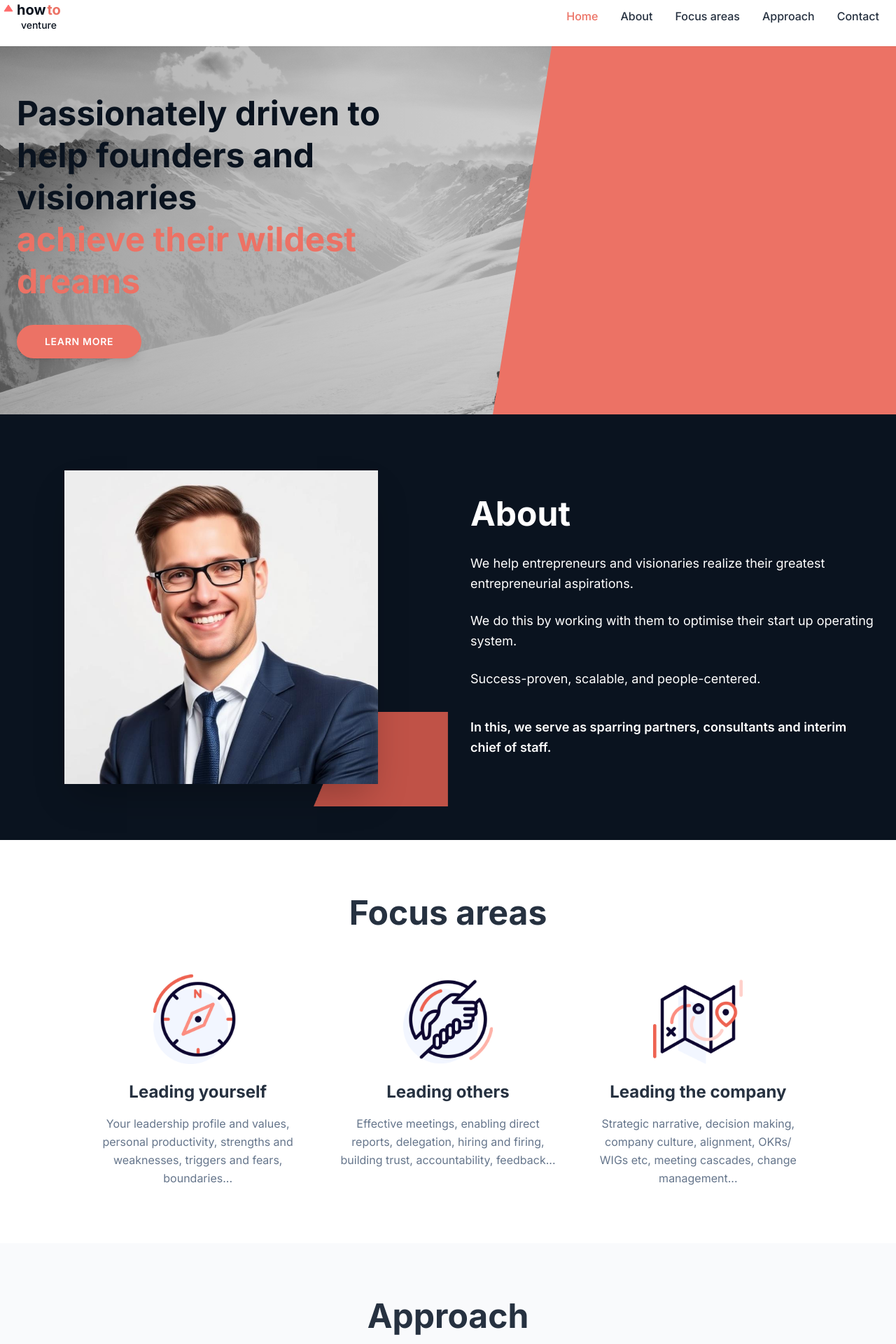
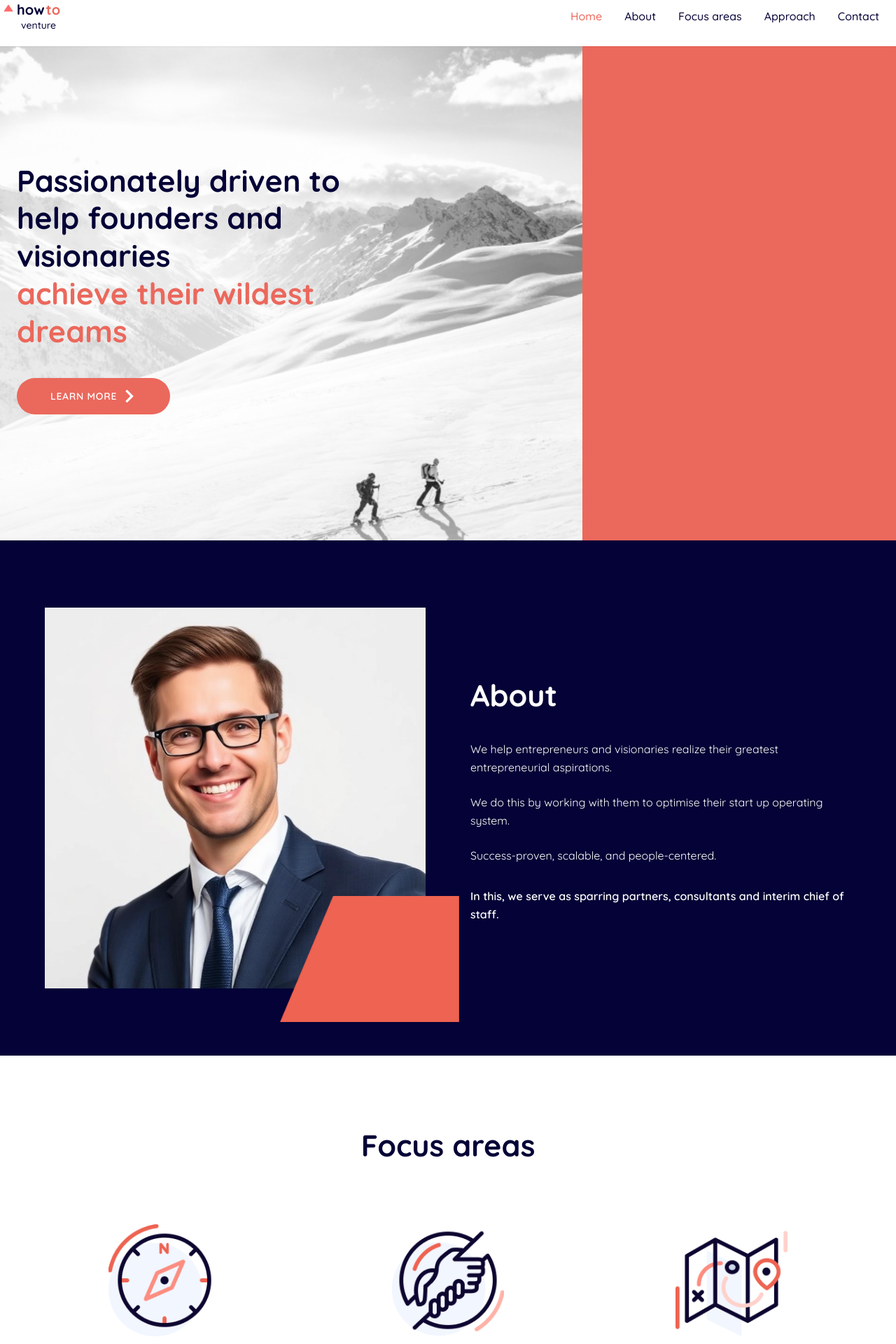
Before and after one commit to RoKCode-Hub/howto-venture, a React (Vite) app: page / in a window 1280 px wide. Shown: the part 20-1940 px from the top of the page at 70% size. Built offline with nearby package versions, Linux system fonts and the light colour scheme; the HTML template or start-up script is replaced by a standard one.

Commit message:
Refactor: Rebuild website using provided code

```diff
--- a/index.html
+++ b/index.html
@@ -11,7 +11,7 @@
     <meta property="og:description" content="We help entrepreneurs and visionaries realize their greatest entrepreneurial aspirations through hands-on coaching and strategic guidance." />
     <link rel="preconnect" href="https://fonts.googleapis.com">
     <link rel="preconnect" href="https://fonts.gstatic.com" crossorigin>
-    <link href="https://fonts.googleapis.com/css2?family=Inter:wght@400;500;600;700;800&display=swap" rel="stylesheet">
+    <link href="https://fonts.googleapis.com/css2?family=Quicksand:wght@400;500;600;700&display=swap" rel="stylesheet">
     <meta property="og:type" content="website" />
     <meta property="og:image" content="https://lovable.dev/opengraph-image-p98pqg.png" />
 
--- a/src/components/About.tsx
+++ b/src/components/About.tsx
@@ -3,27 +3,29 @@ import aboutGraphic from "@/assets/about-graphic.png";
 
 const About = () => {
   return (
-    <section id="about" className="py-20 bg-navy-dark">
+    <section id="about" className="py-24 bg-navy-dark">
       <div className="container mx-auto px-6">
-        <div className="grid md:grid-cols-2 gap-16 items-center">
-          {/* Profile Image with coral accent */}
-          <div className="relative flex items-center justify-center">
+        <div className="grid md:grid-cols-2 gap-16 items-center max-w-6xl mx-auto">
+          {/* Profile Image with graphic overlay */}
+          <div className="relative">
+            <div className="relative w-full">
               <img
                 src={profileImage}
                 alt="Professional profile"
-              className="relative z-10 rounded-none shadow-2xl w-full max-w-md"
+                className="w-full h-auto object-cover"
               />
               <img
                 src={aboutGraphic}
                 alt=""
-              className="absolute bottom-0 right-0 w-48 h-auto opacity-80 translate-x-8 translate-y-8"
+                className="absolute -bottom-12 -right-12 w-64 h-auto"
               />
+            </div>
           </div>
 
           {/* Content */}
           <div className="text-white">
-            <h2 className="text-4xl md:text-5xl font-bold mb-8">About</h2>
-            <div className="space-y-6 text-lg leading-relaxed">
+            <h2 className="text-[43px] font-quicksand font-bold mb-8">About</h2>
+            <div className="space-y-6 text-base leading-relaxed font-quicksand">
               <p>
                 We help entrepreneurs and visionaries realize their greatest entrepreneurial aspirations.
               </p>
@@ -33,10 +35,10 @@ const About = () => {
               <p>
                 Success-proven, scalable, and people-centered.
               </p>
-              <p className="font-semibold pt-4">
+            </div>
+            <p className="mt-8 font-semibold text-base leading-relaxed font-quicksand">
               In this, we serve as sparring partners, consultants and interim chief of staff.
             </p>
-            </div>
           </div>
         </div>
       </div>
--- a/src/components/Approach.tsx
+++ b/src/components/Approach.tsx
@@ -2,14 +2,14 @@ import approachImage from "@/assets/approach-image.png";
 
 const Approach = () => {
   return (
-    <section id="approach" className="py-20 bg-secondary/20">
+    <section id="approach" className="py-24 bg-white">
       <div className="container mx-auto px-6">
-        <h2 className="text-4xl md:text-5xl font-bold text-center mb-16 text-foreground">
+        <h2 className="text-[43px] font-quicksand font-bold text-center mb-20 text-navy-dark">
           Approach
         </h2>
 
-        <div className="grid md:grid-cols-2 gap-16 items-center max-w-6xl mx-auto">
-          <div className="space-y-6 text-lg leading-relaxed text-foreground order-2 md:order-1">
+        <div className="grid md:grid-cols-2 gap-20 items-start max-w-6xl mx-auto">
+          <div className="space-y-6 text-base leading-[1.6em] font-quicksand text-navy-dark">
             <p>
               Our approach is hands-on and focused on making you a more impactful leader. Working on
               your highest points of leverage involves doubling down on your strengths, but also
@@ -29,11 +29,11 @@ const Approach = () => {
             </p>
           </div>
 
-          <div className="order-1 md:order-2">
+          <div className="flex justify-center">
             <img
               src={approachImage}
               alt="Approach illustration"
-              className="w-full h-auto max-w-md mx-auto"
+              className="w-full max-w-md h-auto"
             />
           </div>
         </div>
--- a/src/components/FocusAreas.tsx
+++ b/src/components/FocusAreas.tsx
@@ -25,20 +25,20 @@ const FocusAreas = () => {
   ];
 
   return (
-    <section id="focus" className="py-20 bg-white">
+    <section id="focus" className="py-24 bg-white">
       <div className="container mx-auto px-6">
-        <h2 className="text-4xl md:text-5xl font-bold text-center mb-16 text-foreground">
+        <h2 className="text-[43px] font-quicksand font-bold text-center mb-20 text-navy-dark">
           Focus areas
         </h2>
 
-        <div className="grid md:grid-cols-3 gap-12 max-w-5xl mx-auto">
+        <div className="grid md:grid-cols-3 gap-16 max-w-6xl mx-auto">
           {areas.map((area, index) => (
             <div key={index} className="text-center">
-              <div className="inline-flex items-center justify-center w-32 h-32 mb-6">
+              <div className="inline-flex items-center justify-center w-40 h-40 mb-8">
                 <img src={area.icon} alt={area.title} className="w-full h-full object-contain" />
               </div>
-              <h3 className="text-2xl font-bold mb-4 text-foreground">{area.title}</h3>
-              <p className="text-muted-foreground leading-relaxed text-base">{area.description}</p>
+              <h3 className="text-[43px] font-quicksand font-bold mb-6 text-navy-dark leading-tight">{area.title}</h3>
+              <p className="text-muted-foreground leading-relaxed text-base font-quicksand">{area.description}</p>
             </div>
           ))}
         </div>
--- a/src/components/Hero.tsx
+++ b/src/components/Hero.tsx
@@ -9,42 +9,38 @@ const Hero = () => {
   };
 
   return (
-    <section id="home" className="relative mt-[72px] overflow-hidden">
-      <div className="relative h-[540px] flex items-center">
+    <section id="home" className="relative mt-[72px] overflow-hidden bg-white">
+      <div className="relative min-h-[720px] flex items-center">
         {/* Background Image */}
-        <div className="absolute inset-0 z-0">
+        <div className="absolute inset-0 z-0 w-[65%]">
           <img
             src={heroImage}
             alt="Mountain landscape with climbers"
             className="w-full h-full object-cover"
           />
-          {/* Grayscale overlay to match original */}
-          <div className="absolute inset-0" style={{
-            background: 'linear-gradient(to right, rgba(0,0,0,0.3), rgba(0,0,0,0.1))'
-          }} />
         </div>
 
-        {/* Coral Accent Shape - exact angle matching original */}
+        {/* Coral Accent Shape - exact from Wix */}
         <div
-          className="absolute right-0 top-0 h-full w-[45%] bg-accent hidden lg:block"
-          style={{
-            clipPath: 'polygon(15% 0, 100% 0, 100% 100%, 0% 100%)',
-          }}
+          className="absolute right-0 top-0 h-full w-[35%] bg-accent z-10"
         />
 
         {/* Content */}
-        <div className="container mx-auto px-6 relative z-10">
+        <div className="container mx-auto px-6 relative z-20">
           <div className="max-w-xl">
-            <h1 className="text-[2.5rem] md:text-[3rem] leading-tight font-bold text-navy-dark mb-8">
-              Passionately driven to <br />
-              help founders and visionaries <br />
+            <h1 className="text-[43px] leading-tight font-quicksand font-bold text-navy-dark mb-10">
+              Passionately driven to<br />
+              help founders and visionaries<br />
               <span className="text-accent">achieve their wildest dreams</span>
             </h1>
             <button
               onClick={scrollToAbout}
-              className="bg-accent hover:bg-accent/90 text-white font-semibold px-10 py-3.5 text-sm tracking-wider rounded-full shadow-lg hover:shadow-xl transition-all uppercase"
+              className="bg-accent hover:bg-accent/90 text-white font-semibold px-12 py-4 text-sm tracking-wider rounded-full transition-all uppercase inline-flex items-center gap-2"
             >
               LEARN MORE
+              <svg width="20" height="20" viewBox="0 0 60 60" fill="currentColor">
+                <path d="M46.5 28.9L20.6 3c-.6-.6-1.6-.6-2.2 0l-4.8 4.8c-.6.6-.6 1.6 0 2.2l19.8 20-19.9 19.9c-.6.6-.6 1.6 0 2.2l4.8 4.8c.6.6 1.6.6 2.2 0l21-21 4.8-4.8c.8-.6.8-1.6.2-2.2z"></path>
+              </svg>
             </button>
           </div>
         </div>
--- a/src/components/Testimonial.tsx
+++ b/src/components/Testimonial.tsx
@@ -2,16 +2,16 @@ import testimonialImage from "@/assets/testimonial-image.png";
 
 const Testimonial = () => {
   return (
-    <section className="py-20 bg-navy-dark">
+    <section className="py-24 bg-navy-dark">
       <div className="container mx-auto px-6">
-        <h2 className="text-2xl md:text-3xl font-normal text-center mb-16 text-white">
+        <h2 className="text-[22px] font-quicksand font-normal text-center mb-20 text-white leading-relaxed">
           What founders and leaders say about our collaboration
         </h2>
 
-        <div className="grid md:grid-cols-2 gap-12 items-center max-w-6xl mx-auto">
+        <div className="grid md:grid-cols-2 gap-16 items-center max-w-6xl mx-auto">
           <div className="order-2 md:order-1">
-            <blockquote className="text-white">
-              <p className="text-base md:text-lg leading-relaxed mb-8">
+            <blockquote className="text-white font-quicksand">
+              <p className="text-base leading-[1.6em] mb-10">
                 "Robin is an exceptional coach who excels at guiding thoughtful analysis and
                 optimizing processes. His insightful questions and critical thinking have
                 significantly enhanced our decision-making. As an outstanding sparring partner, he
@@ -21,7 +21,7 @@ const Testimonial = () => {
               </p>
 
               <footer>
-                <div className="font-bold text-base">
+                <div className="font-bold text-base mb-1">
                   Larissa, Co-CEO & Co-Founder Empion
                 </div>
                 <a
@@ -36,11 +36,11 @@ const Testimonial = () => {
             </blockquote>
           </div>
 
-          <div className="order-1 md:order-2">
+          <div className="order-1 md:order-2 flex justify-center">
             <img
               src={testimonialImage}
               alt=""
-              className="w-full h-auto max-w-sm mx-auto"
+              className="w-full max-w-sm h-auto"
             />
           </div>
         </div>
--- a/src/index.css
+++ b/src/index.css
@@ -9,24 +9,24 @@ All colors MUST be HSL.
 @layer base {
   :root {
     --background: 0 0% 100%;
-    --foreground: 215 25% 20%;
+    --foreground: 243 94% 11%;
 
     --card: 0 0% 100%;
-    --card-foreground: 215 28% 17%;
+    --card-foreground: 243 94% 11%;
 
     --popover: 0 0% 100%;
-    --popover-foreground: 215 28% 17%;
+    --popover-foreground: 243 94% 11%;
 
-    --primary: 215 50% 12%;
+    --primary: 243 94% 11%;
     --primary-foreground: 0 0% 100%;
 
-    --secondary: 214 32% 91%;
-    --secondary-foreground: 215 28% 17%;
+    --secondary: 210 40% 96.1%;
+    --secondary-foreground: 243 94% 11%;
 
-    --muted: 210 40% 96.1%;
+    --muted: 215 16% 47%;
     --muted-foreground: 215 16% 47%;
 
-    --accent: 6 78% 66%;
+    --accent: 5 78% 64%;
     --accent-foreground: 0 0% 100%;
 
     --destructive: 0 84.2% 60.2%;
@@ -34,13 +34,13 @@ All colors MUST be HSL.
 
     --border: 214 32% 91%;
     --input: 214 32% 91%;
-    --ring: 215 50% 12%;
+    --ring: 243 94% 11%;
 
     --radius: 0.5rem;
 
-    /* Custom design tokens */
-    --navy-dark: 215 50% 8%;
-    --navy-medium: 215 40% 20%;
+    /* Custom design tokens - exact colors from Wix (#0D0630 and #EE6352) */
+    --navy-dark: 243 94% 11%;
+    --navy-medium: 240 50% 15%;
   }
 
   .dark {
--- a/tailwind.config.ts
+++ b/tailwind.config.ts
@@ -14,7 +14,7 @@ export default {
     },
     extend: {
       fontFamily: {
-        sans: ['Inter', 'sans-serif'],
+        sans: ['Quicksand', 'sans-serif'],
       },
       colors: {
         border: "hsl(var(--border))",
```
Lines whose indentation alone changed are shown as unchanged.
